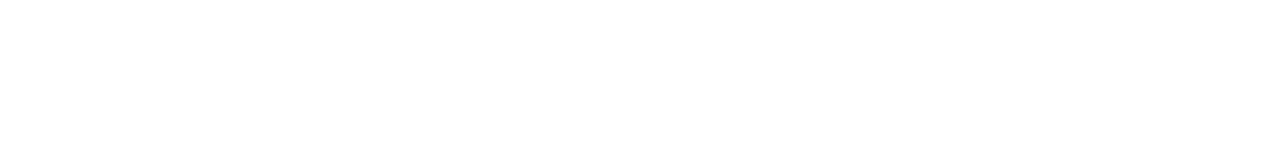
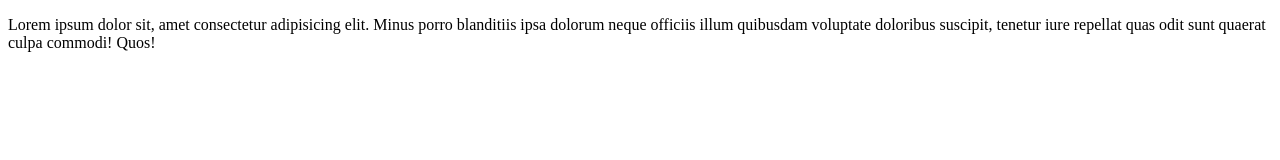
Before and after one commit to idsantri/latihan-git, a plain HTML site: page index.html in a window 1280 px wide. Drawn offline with Linux system fonts and the light colour scheme.

Commit message:
commit local

```diff
--- a/index.html
+++ b/index.html
@@ -6,6 +6,6 @@
     <title>Document</title>
 </head>
 <body>
-
+    <p>Lorem ipsum dolor sit, amet consectetur adipisicing elit. Minus porro blanditiis ipsa dolorum neque officiis illum quibusdam voluptate doloribus suscipit, tenetur iure repellat quas odit sunt quaerat culpa commodi! Quos!</p>
 </body>
 </html>
```
